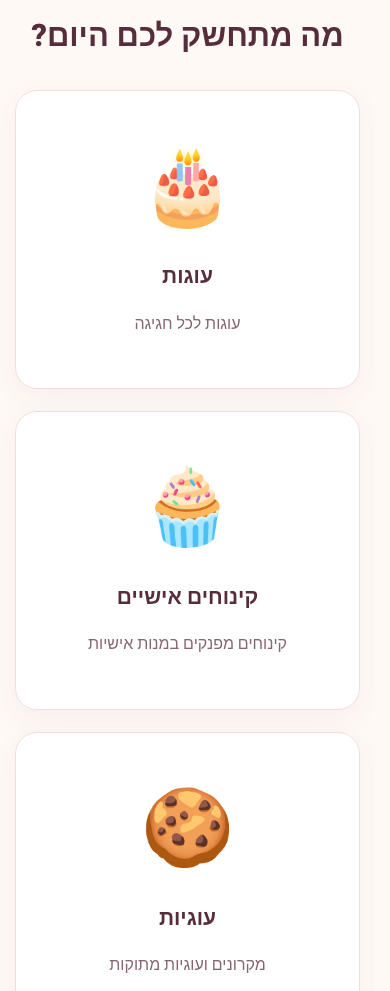
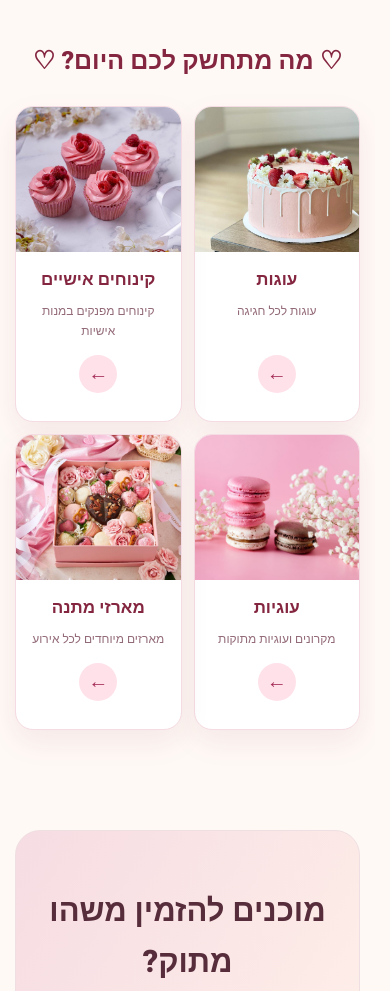
Before and after one commit to batels2005-arch/-, a website: page public/index.html in a window 390 px wide. Shown: the part 960-1951 px from the top of the page. Drawn offline with Linux system fonts and the light colour scheme; no server answers.

Commit message:
Add category navigation and product filtering

```diff
--- a/public/index.html
+++ b/public/index.html
@@ -4,16 +4,13 @@
 
 <head>
   <meta charset="utf-8">
-  <meta name="viewport" content="width=device-width,initial-scale=1">
+  <meta name="viewport" content="width=device-width, initial-scale=1">
 
   <title>Sweet Shop | דף הבית</title>
-
   <link rel="stylesheet" href="css/style.css">
 
   <style>
-    /* =====================================
-       באנר ראשי - Sweet Shop
-    ===================================== */
+    /* באנר ראשי */
 
     .home-sweet-banner {
       position: relative;
@@ -31,7 +28,6 @@
       height: auto;
     }
 
-    /* כפתור לחיץ מעל הכפתור שבתמונה */
     .home-banner-link {
       position: absolute;
       left: 10%;
@@ -48,8 +44,102 @@
       outline-offset: 3px;
     }
 
-    /* התאמה למסכים קטנים */
-    @media (max-width: 700px) {
+    /* קטגוריות */
+
+    .sweet-categories {
+      padding: 45px 0;
+      text-align: center;
+    }
+
+    .sweet-categories h2 {
+      color: #842640;
+      font-size: clamp(26px, 3vw, 38px);
+      margin: 0 0 32px;
+      font-weight: 800;
+    }
+
+    .sweet-categories .home-category-grid {
+      display: grid;
+      grid-template-columns: repeat(4, minmax(0, 1fr));
+      gap: 20px;
+    }
+
+    .sweet-categories .home-category-card {
+      display: flex;
+      flex-direction: column;
+      align-items: center;
+      padding: 0 0 25px;
+      background: #fff;
+      border: 1px solid #f5dbe3;
+      border-radius: 25px;
+      overflow: hidden;
+      text-decoration: none;
+      box-shadow: 0 12px 30px rgba(130, 40, 70, 0.08);
+      transition: transform .3s ease, box-shadow .3s ease;
+    }
+
+    .sweet-categories .home-category-card:hover {
+      transform: translateY(-7px);
+      box-shadow: 0 20px 40px rgba(130, 40, 70, 0.16);
+    }
+
+    .sweet-categories .home-category-card img {
+      display: block;
+      width: 100%;
+      height: 230px;
+      object-fit: cover;
+      border-radius: 0;
+      margin: 0 0 20px;
+      transition: transform .4s ease;
+    }
+
+    .sweet-categories .home-category-card:hover img {
+      transform: scale(1.035);
+    }
+
+    .sweet-categories .home-category-card h3 {
+      color: #842640;
+      font-size: 23px;
+      font-weight: 800;
+      margin: 0 12px 10px;
+    }
+
+    .sweet-categories .home-category-card p {
+      color: #936a78;
+      font-size: 15px;
+      line-height: 1.6;
+      margin: 0 15px 20px;
+    }
+
+    .sweet-categories .category-arrow {
+      display: grid;
+      place-items: center;
+      width: 50px;
+      height: 50px;
+      margin-top: auto;
+      border-radius: 50%;
+      background: #ffe1e9;
+      color: #a52e58;
+      font-size: 25px;
+      transition: background .3s ease, color .3s ease;
+    }
+
+    .sweet-categories .home-category-card:hover .category-arrow {
+      background: #b43e70;
+      color: #fff;
+    }
+
+    @media (max-width: 950px) {
+      .sweet-categories .home-category-grid {
+        grid-template-columns: repeat(2, minmax(0, 1fr));
+      }
+
+      .sweet-categories .home-category-card img {
+        height: 220px;
+      }
+    }
+
+    @media (max-width: 600px) {
       .home-sweet-banner {
         margin: 18px auto 25px;
         border-radius: 18px;
@@ -61,9 +151,48 @@
         width: 28%;
         height: 15%;
       }
+
+      .sweet-categories {
+        padding: 30px 0;
+      }
+
+      .sweet-categories h2 {
+        font-size: 25px;
+        margin-bottom: 24px;
+      }
+
+      .sweet-categories .home-category-grid {
+        grid-template-columns: repeat(2, minmax(0, 1fr));
+        gap: 12px;
+      }
+
+      .sweet-categories .home-category-card {
+        border-radius: 18px;
+        padding-bottom: 18px;
+      }
+
+      .sweet-categories .home-category-card img {
+        height: 145px;
+        margin-bottom: 14px;
+      }
+
+      .sweet-categories .home-category-card h3 {
+        font-size: 17px;
+        margin-bottom: 8px;
+      }
+
+      .sweet-categories .home-category-card p {
+        font-size: 12px;
+        margin: 0 10px 14px;
+      }
+
+      .sweet-categories .category-arrow {
+        width: 38px;
+        height: 38px;
+        font-size: 20px;
+      }
     }
   </style>
-
 </head>
 
 <body>
@@ -76,7 +205,6 @@
     </a>
 
     <a href="index.html">בית</a>
-
     <a href="products.html">מוצרים</a>
 
     <a href="cart.html">
@@ -93,19 +221,15 @@
 
 <main class="container">
 
-  <!-- =====================================
-       באנר ראשי באנגלית
-  ===================================== -->
+  <!-- באנר באנגלית -->
 
   <section
     class="home-sweet-banner"
-    aria-label="Welcome to Sweet Shop"
-  >
+    aria-label="Welcome to Sweet Shop">
 
     <img
       src="images/home-banner.png"
-      alt="Sweet Shop - Life is Sweeter Here"
-    >
+      alt="Sweet Shop - Life is Sweeter Here">
 
     <a
       href="products.html"
@@ -116,9 +240,7 @@
 
   </section>
 
-  <!-- =====================================
-       יתרונות החנות
-  ===================================== -->
+  <!-- יתרונות החנות -->
 
   <div class="features">
     <span>🚚 משלוחים מהירים</span>
@@ -127,84 +249,110 @@
     <span>🎁 מארזים לאירועים</span>
   </div>
 
-  <!-- =====================================
-       היכרות עם החנות
-  ===================================== -->
+  <!-- היכרות עם החנות -->
 
   <section class="home-intro">
-
-    <p class="home-kicker">
-      MADE WITH LOVE
-    </p>
+    <p class="home-kicker">MADE WITH LOVE</p>
 
     <h2>כל רגע ראוי למשהו מתוק</h2>
 
-    <p>
-      גלו עוגות, קינוחים ומארזי מתנה לכל אירוע.
-    </p>
+    <p>גלו עוגות, קינוחים ומארזי מתנה לכל אירוע.</p>
 
     <a href="products.html" class="btn">
       לכל המוצרים
     </a>
-
   </section>
 
-  <!-- =====================================
-       קטגוריות מוצרים
-  ===================================== -->
+  <!-- קטגוריות -->
 
-  <section class="home-categories">
+  <section class="home-categories sweet-categories">
 
-    <h2>מה מתחשק לכם היום?</h2>
+    <h2>♡ מה מתחשק לכם היום? ♡</h2>
 
     <div class="home-category-grid">
 
+      <!-- עוגות -->
+
       <a
         href="products.html?category=עוגות"
-        class="home-category-card"
-      >
-        <span>🎂</span>
+        class="home-category-card">
+
+        <img
+          src="images/category-cakes.jpg"
+          alt="עוגת תותים מעוצבת"
+          loading="lazy">
+
         <h3>עוגות</h3>
         <p>עוגות לכל חגיגה</p>
+
+        <span class="category-arrow" aria-hidden="true">
+          ←
+        </span>
       </a>
 
+      <!-- קינוחים אישיים -->
+
       <a
-        href="products.html?category=קינוחי כוסות"
-        class="home-category-card"
-      >
-        <span>🧁</span>
+        href="products.html?category=אישיים"
+        class="home-category-card">
+
+        <img
+          src="images/category-desserts.jpg"
+          alt="קאפקייקס וקינוחים אישיים"
+          loading="lazy">
+
         <h3>קינוחים אישיים</h3>
         <p>קינוחים מפנקים במנות אישיות</p>
+
+        <span class="category-arrow" aria-hidden="true">
+          ←
+        </span>
       </a>
+
+      <!-- עוגיות -->
 
       <a
         href="products.html?category=עוגיות"
-        class="home-category-card"
-      >
-        <span>🍪</span>
+        class="home-category-card">
+
+        <img
+          src="images/category-cookies.jpg"
+          alt="מקרונים צבעוניים"
+          loading="lazy">
+
         <h3>עוגיות</h3>
         <p>מקרונים ועוגיות מתוקות</p>
+
+        <span class="category-arrow" aria-hidden="true">
+          ←
+        </span>
       </a>
+
+      <!-- מארזים -->
 
       <a
         href="products.html?category=מארזים"
-        class="home-category-card"
-      >
-        <span>🎁</span>
+        class="home-category-card">
+
+        <img
+          src="images/category-gifts.jpg"
+          alt="מארז קינוחים חגיגי"
+          loading="lazy">
+
         <h3>מארזי מתנה</h3>
         <p>מארזים מיוחדים לכל אירוע</p>
+
+        <span class="category-arrow" aria-hidden="true">
+          ←
+        </span>
       </a>
 
     </div>
-
   </section>
 
-  <!-- =====================================
-       קריאה לפעולה
-  ===================================== -->
+  <!-- מעבר לחנות -->
 
   <section class="home-cta">
-
     <h2>מוכנים להזמין משהו מתוק?</h2>
 
     <p>בחרו את הקינוחים האהובים עליכם.</p>
@@ -212,7 +360,6 @@
     <a href="products.html" class="btn">
       מעבר לחנות ←
     </a>
-
   </section>
 
 </main>
```
Also changed, not shown: public/js/shop.js (+105 -118 lines), public/images/category-cakes.jpg (added), public/images/category-cookies.jpg (added), public/images/category-desserts.jpg (added), public/images/category-gifts.jpg (added).
